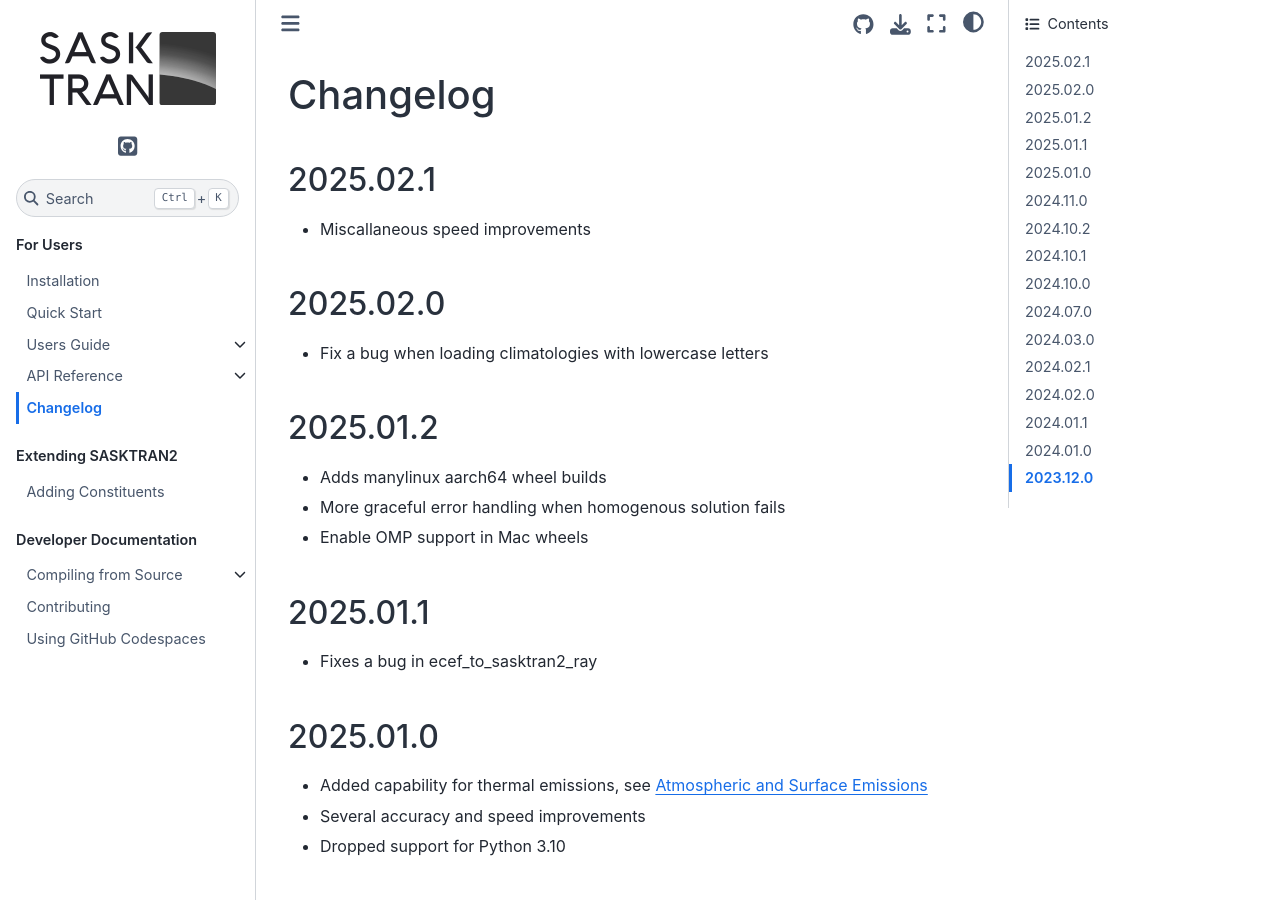
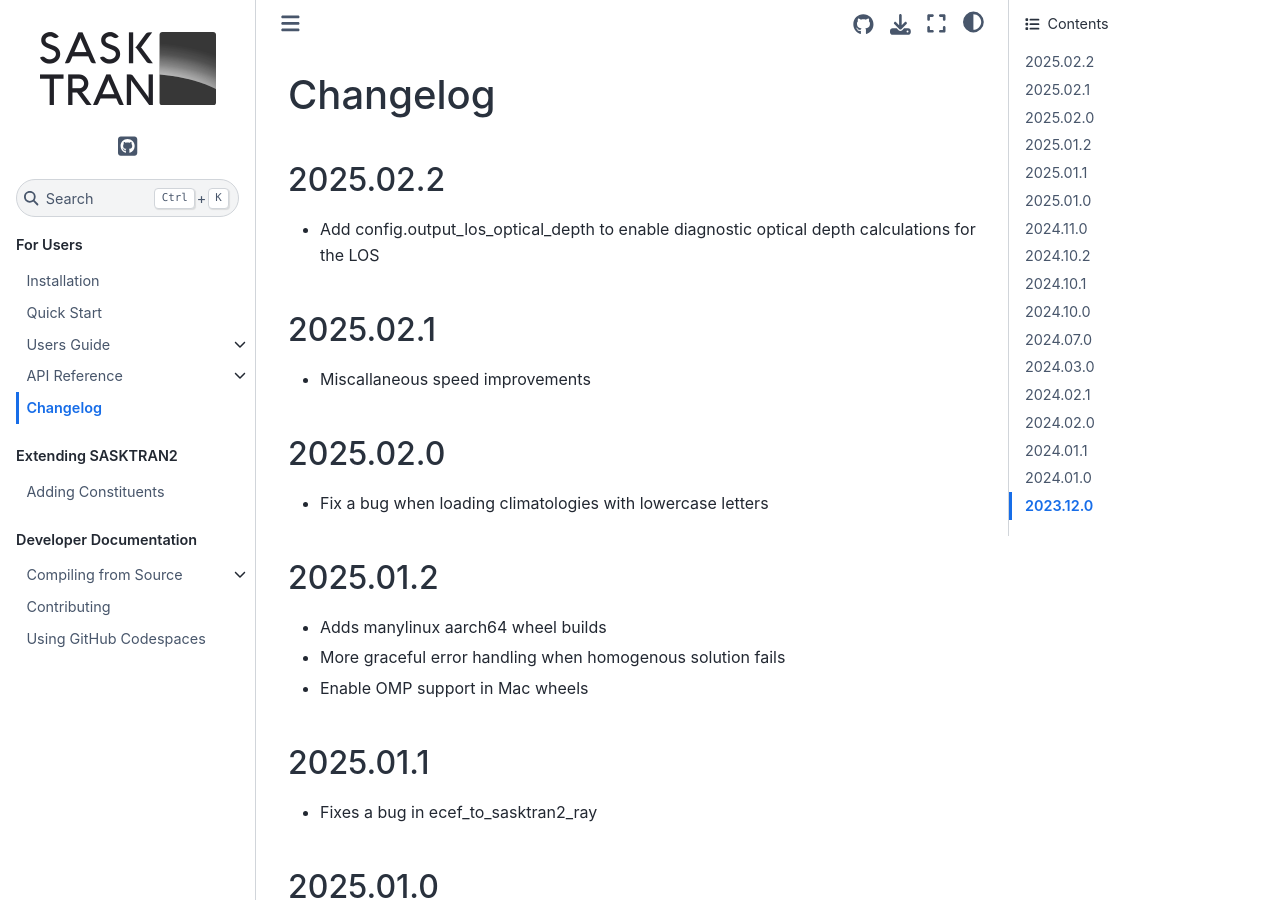
Before and after one commit to usask-arg/sasktran2, a Sphinx documentation site: the page built from docs/sphinx/source/changelog.md, in a window 1280 px wide and 900 px high. Built offline with Sphinx 7.4.7 and the Sphinx Book theme 1.1.4, drawn with Linux system fonts in a browser that asks for light colours.

Commit message:
Bump changelog

```diff
--- a/docs/sphinx/source/changelog.md
+++ b/docs/sphinx/source/changelog.md
@@ -1,6 +1,9 @@
 
 (_changelog)=
 # Changelog
+
+## 2025.02.2
+- Add config.output_los_optical_depth to enable diagnostic optical depth calculations for the LOS
 
 ## 2025.02.1
 - Miscallaneous speed improvements
```
